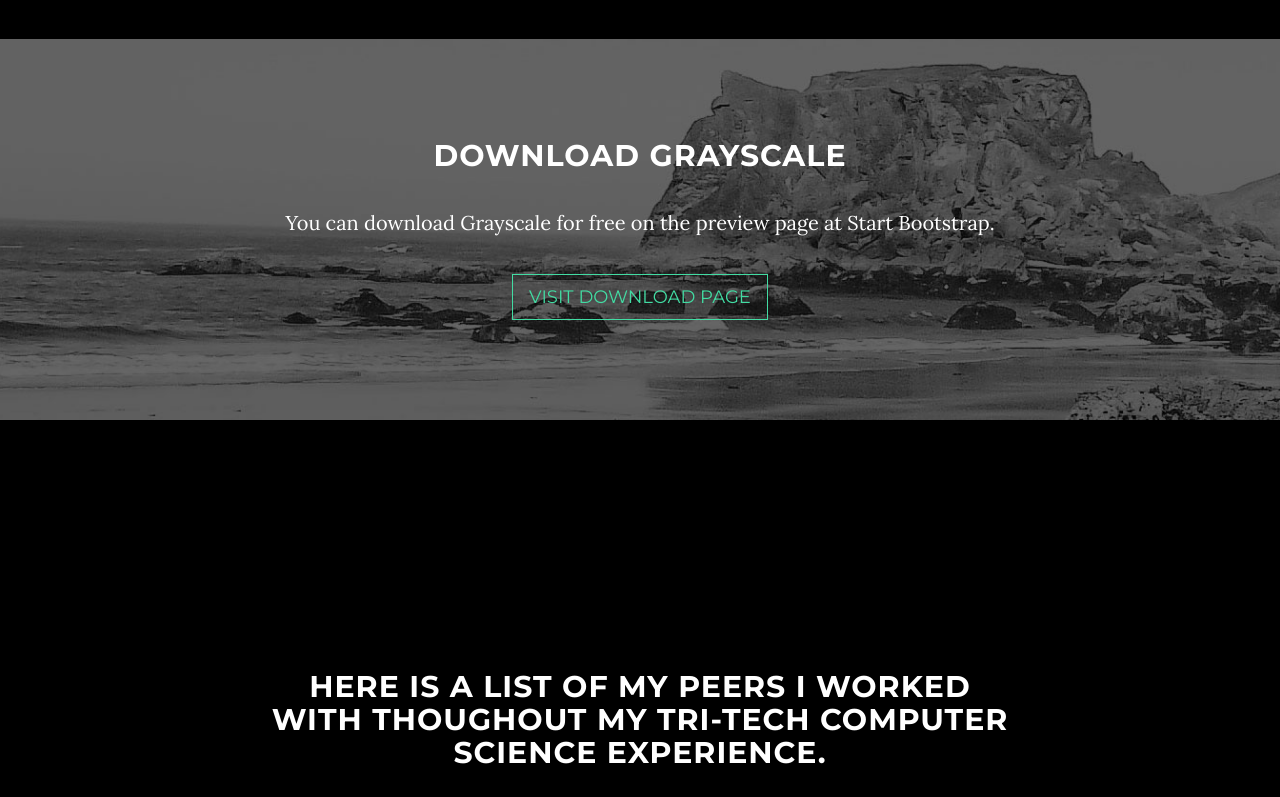
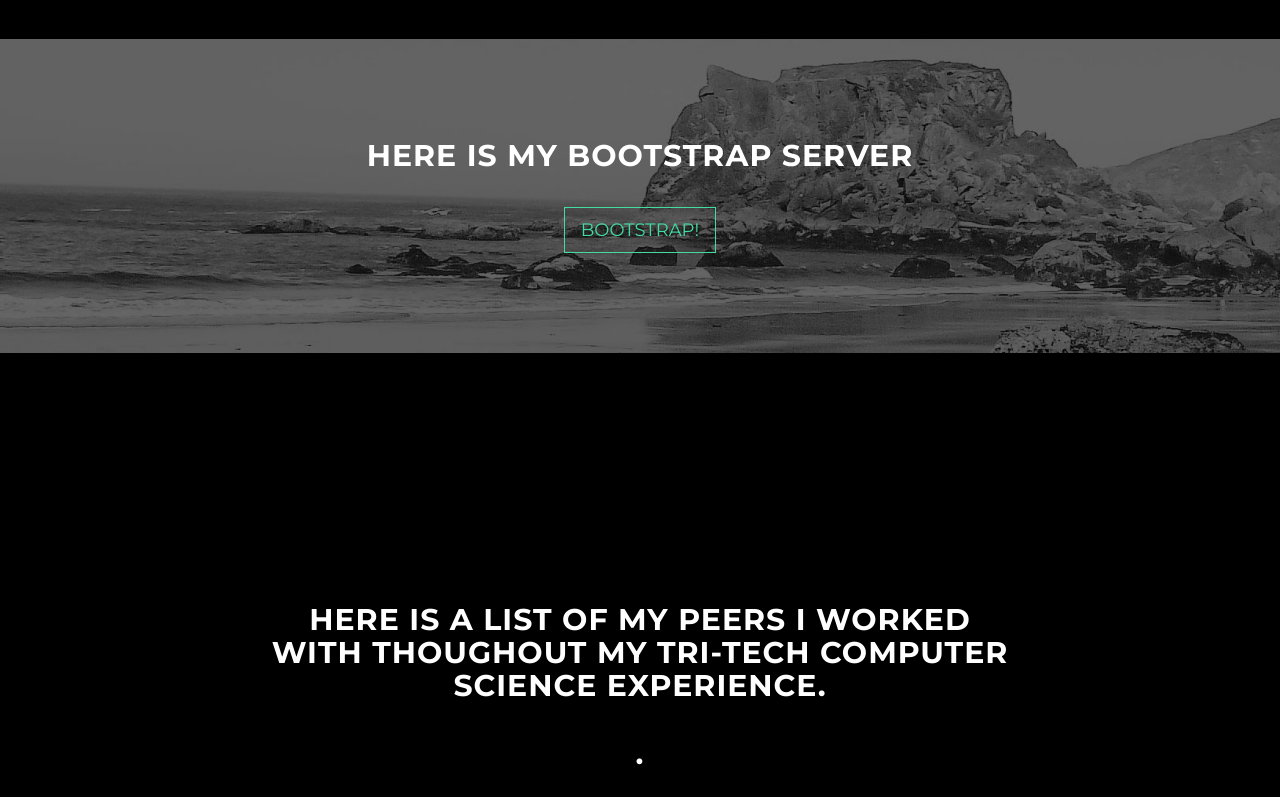
Before and after one commit to TristanPippins/TristanPippins.GitHub.io, a plain HTML site: page index.html in a window 1280 px wide. Shown: the part 1658-2455 px from the top of the page. Drawn offline with Linux system fonts and the light colour scheme.

Commit message:
added all

```diff
--- a/index.html
+++ b/index.html
@@ -56,7 +56,7 @@
                         <a class="page-scroll" href="#about">Adventure's</a>
                     </li>
                     <li>
-                        <a class="page-scroll" href="#download">Download</a>
+                        <a class="page-scroll" href="#download">Bootstrap Server</a>
                     </li>
                      <!-- line item -->
                     <li>
@@ -109,9 +109,8 @@
         <div class="download-section">
             <div class="container">
                 <div class="col-lg-8 col-lg-offset-2">
-                    <h2>Download Grayscale</h2>
-                    <p>You can download Grayscale for free on the preview page at Start Bootstrap.</p>
-                    <a href="http://startbootstrap.com/template-overviews/grayscale/" class="btn btn-default btn-lg">Visit Download Page</a>
+                    <h2>Here is my Bootstrap Server</h2>
+                    <a href="http://10.183.2.3" class="btn btn-default btn-lg">Bootstrap!</a>
                 </div>
             </div>
         </div>
```
